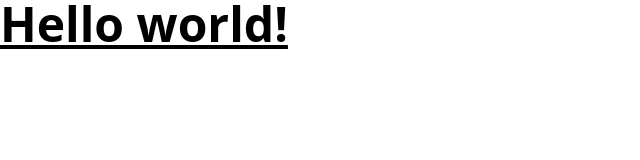
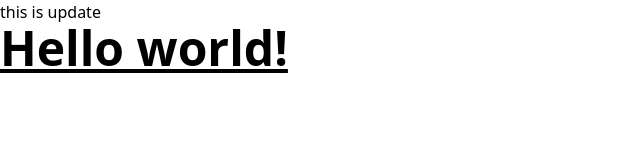
Before and after one commit to aungthedev/extailGit, a website: page src/index.html in a window 1280 px wide. Shown: the whole page, without its empty margins (0-640 px from the left). Drawn offline with Linux system fonts and the light colour scheme.

Commit message:
extaiGit \d commit

```diff
--- a/src/index.html
+++ b/src/index.html
@@ -7,6 +7,7 @@
   <link href="./output.css" rel="stylesheet">
 </head>
 <body>
+    <p>this is update</p>
   <h1 class="text-5xl font-bold underline">Hello world!</h1>
 </body>
 </html>
```
